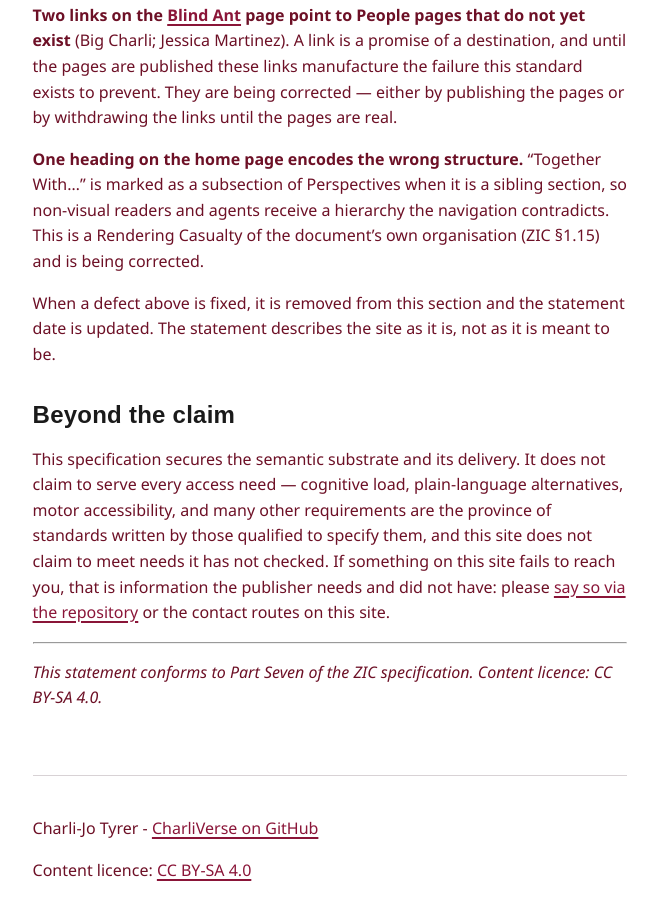
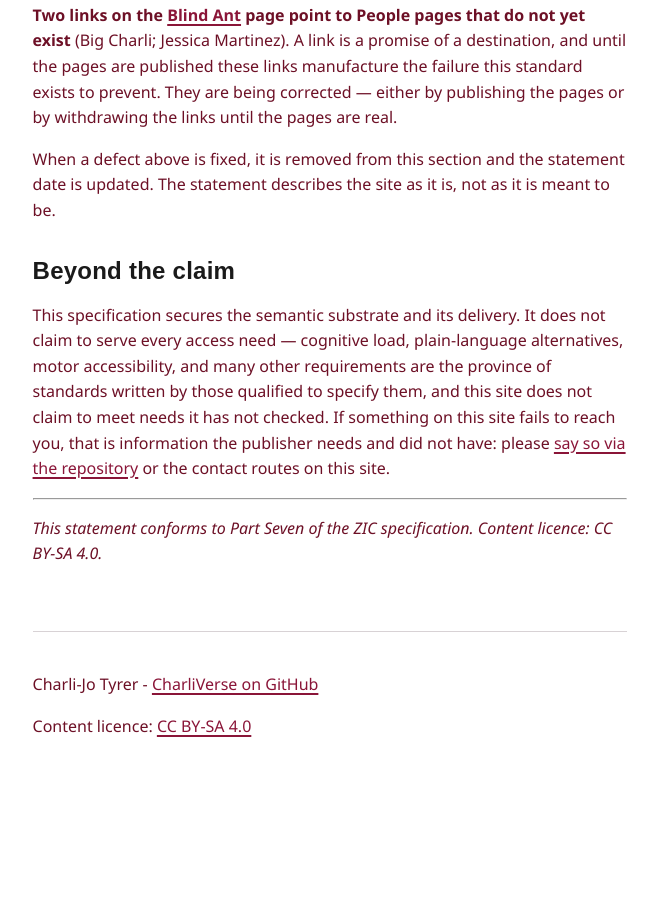
Before and after one commit to CharliVerse/charli.info, an Astro site: page /accessibility-statement in a window 1280 px wide. Shown: the part 2254-3169 px from the top of the page, without its empty margins (310-968 px from the left). After the commit the page ends 3025 px from the top, so only its background shows below. Built offline with nearby package versions, Linux system fonts and the light colour scheme; Astro itself is replaced by a stand-in of ours.

Commit message:
Remove resolved accessibility defect

```diff
--- a/src/pages/accessibility-statement/index.md
+++ b/src/pages/accessibility-statement/index.md
@@ -52,8 +52,6 @@ Stated here because a conformance statement that hides its defects is a false st
 
 **Two links on the [Blind Ant](/blind-ant/) page point to People pages that do not yet exist** (Big Charli; Jessica Martinez). A link is a promise of a destination, and until the pages are published these links manufacture the failure this standard exists to prevent. They are being corrected — either by publishing the pages or by withdrawing the links until the pages are real.
 
-**One heading on the home page encodes the wrong structure.** "Together With…" is marked as a subsection of Perspectives when it is a sibling section, so non-visual readers and agents receive a hierarchy the navigation contradicts. This is a Rendering Casualty of the document's own organisation (ZIC §1.15) and is being corrected.
-
 When a defect above is fixed, it is removed from this section and the statement date is updated. The statement describes the site as it is, not as it is meant to be.
 
 ## Beyond the claim
```
